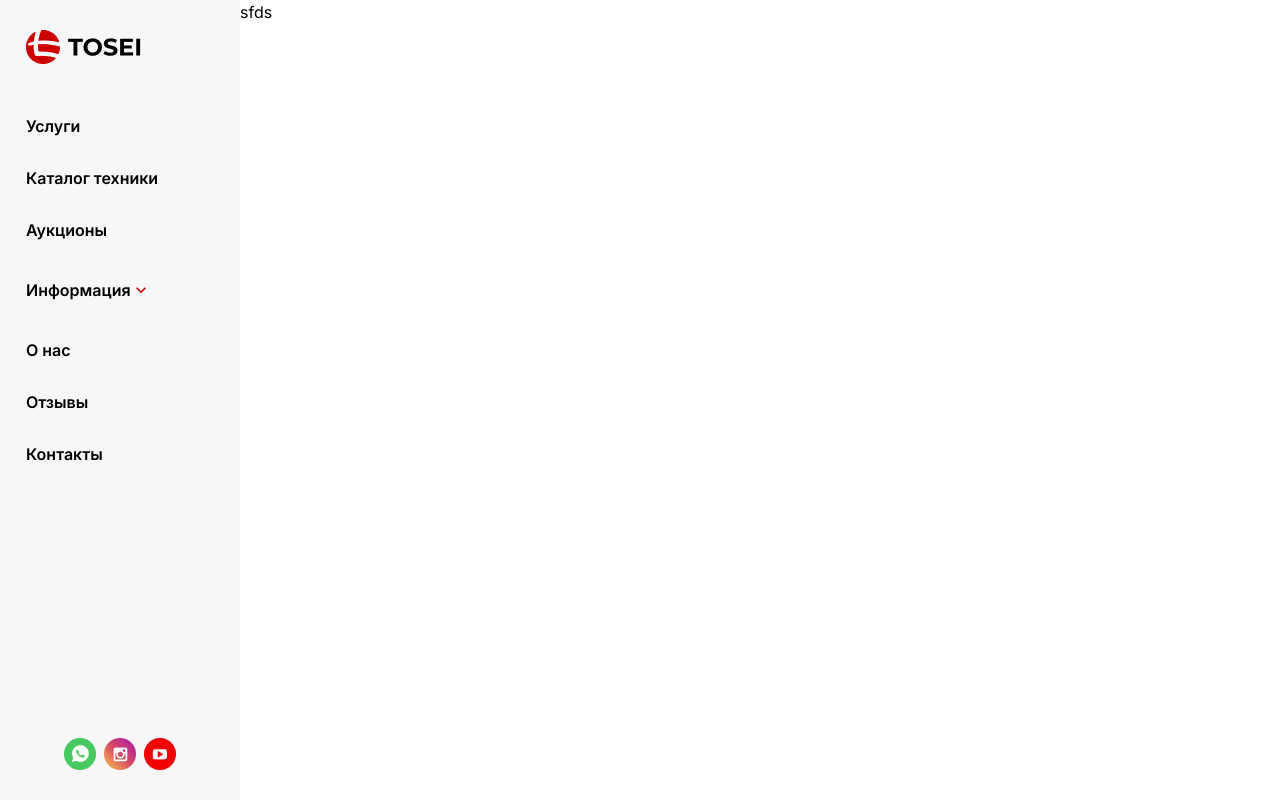
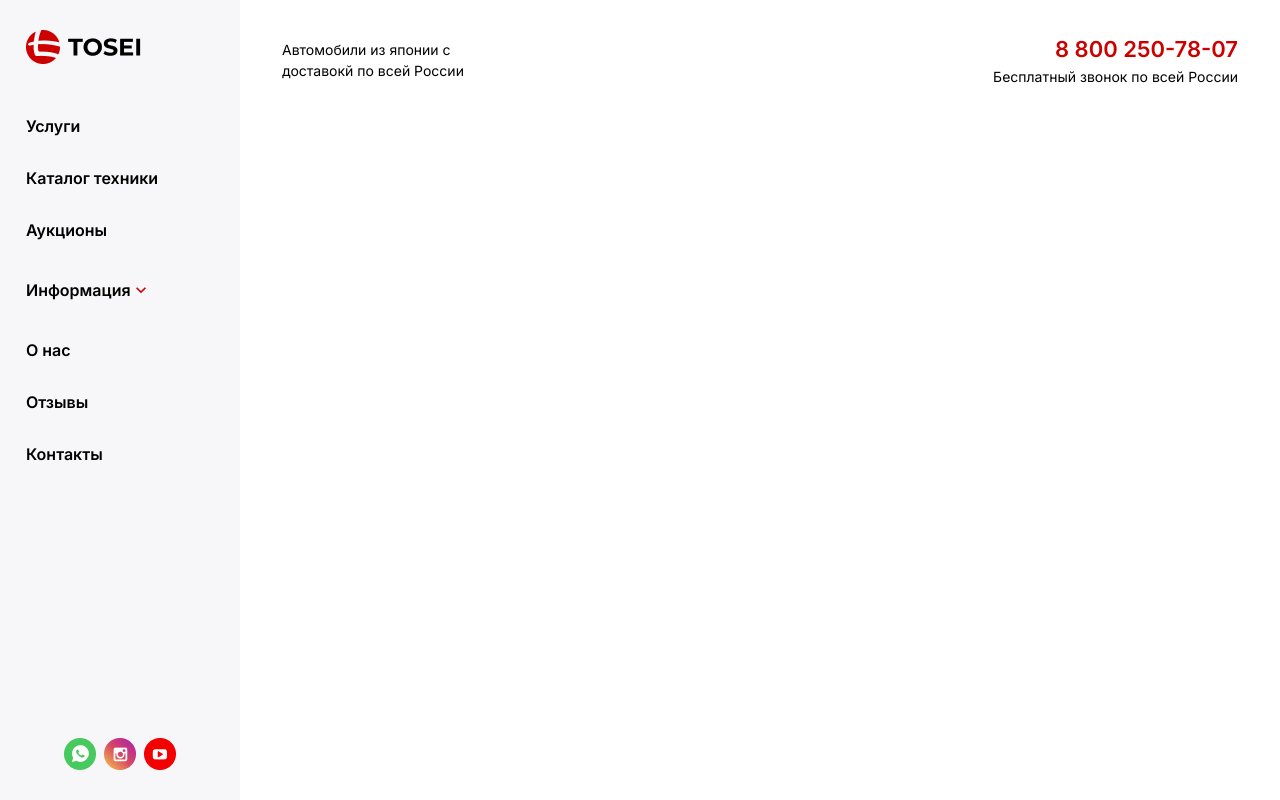
Before and after one commit to itkncoder/tosai, a Next.js app: page / in a window 1280 px wide. Built offline with nearby package versions, Linux system fonts and the light colour scheme.

Commit message:
doned header

```diff
--- a/src/components/header/header.tsx
+++ b/src/components/header/header.tsx
@@ -1,10 +1,16 @@
-import { Box } from "@chakra-ui/react"
+import { Box, Text } from "@chakra-ui/react"
 
 const Header = () => {
     return (
-        <Box>
-            <Box>
-
+        <Box py={"33px"} px={"42px"}>
+            <Box display={"flex"} justifyContent={"space-between"} alignItems={"center"}>
+                <Text maxW={"195px"} fontSize={"14px"}>
+                    Автомобили из японии с доставокй по всей России
+                </Text>
+                <Box display={"flex"} flexDirection={"column"} fontWeight={600} alignItems={"end"}>
+                    <Text fontSize={"22px"} color={"#CD0000"} ><a href="tel: 8 800 250-78-07">8 800 250-78-07</a></Text>
+                    <Text fontSize={"14px"} fontWeight={"400"} >Бесплатный звонок по всей России</Text>
+                </Box>
             </Box>
         </Box>
     )
--- a/src/components/sidebar/sidebar.tsx
+++ b/src/components/sidebar/sidebar.tsx
@@ -10,9 +10,9 @@ const Sidebar = () => {
     return (
         <Box minH={"100vh"} display={"flex"} flexDirection={"column"} justifyContent={"space-between"} py={"30px"} w={"240px"} bg={"#F7F7F9"}>
             <Box>
-                <Box>
+                <Link href={"/"}>
                     <Image width={200} alt="logo" src={logo} />
-                </Box>
+                </Link>
                 <Box mt={"50px"} display={"flex"} flexDirection={"column"} gap={"28px"} px={"26px"} >
                     <Text _hover={{color: "gray"}} cursor={"pointer"} fontWeight={600} fontSize={"16px"} ><Link href={"/"}>Услуги</Link></Text>
                     <Text _hover={{color: "gray"}} cursor={"pointer"} fontWeight={600} fontSize={"16px"} ><Link href={"/catalog"}>Каталог техники</Link></Text>
--- a/src/layout/layout.tsx
+++ b/src/layout/layout.tsx
@@ -9,7 +9,7 @@ const Layout = ({children}: any) => {
                 <Box>
                     <Sidebar/>
                 </Box>
-                <Box>
+                <Box w={"100%"}>
                     <Box>
                         <Header/>
                     </Box>
--- a/src/pages/index.tsx
+++ b/src/pages/index.tsx
@@ -1,9 +1,12 @@
 import Layout from "@/layout/layout"
+import { Box } from "@chakra-ui/react"
 
 const Home = () => {
     return (
         <Layout>
-            sfds
+            <Box>
+
+            </Box>
         </Layout>
     )
 }
```
Also changed, not shown: src/assets/main-top.png (added).
